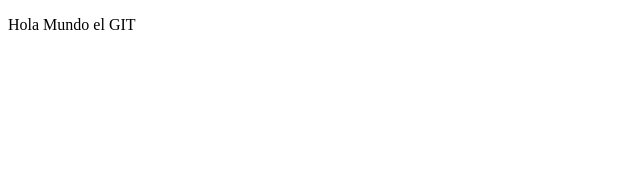
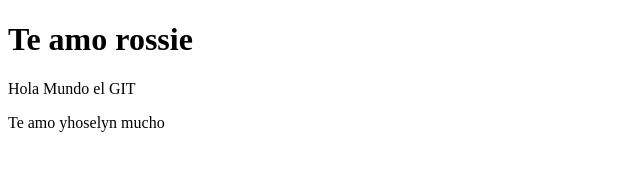
Before and after one commit to OmarRMC/omar-test, a plain HTML site: page index.html in a window 1280 px wide. Shown: the whole page, without its empty margins (0-640 px from the left). Drawn offline with Linux system fonts and the light colour scheme.

Commit message:
se agreos amor a yhos y rossie

```diff
--- a/index.html
+++ b/index.html
@@ -6,7 +6,10 @@
 
 </head>
 <body>
+    <h1> Te amo rossie </h1>
     <p>Hola Mundo el GIT </p>
+
+    <p>Te amo yhoselyn mucho </p>
 </body>
-
+<!--cuuando ejecutas git commit  :q! -->
 </html>
```
